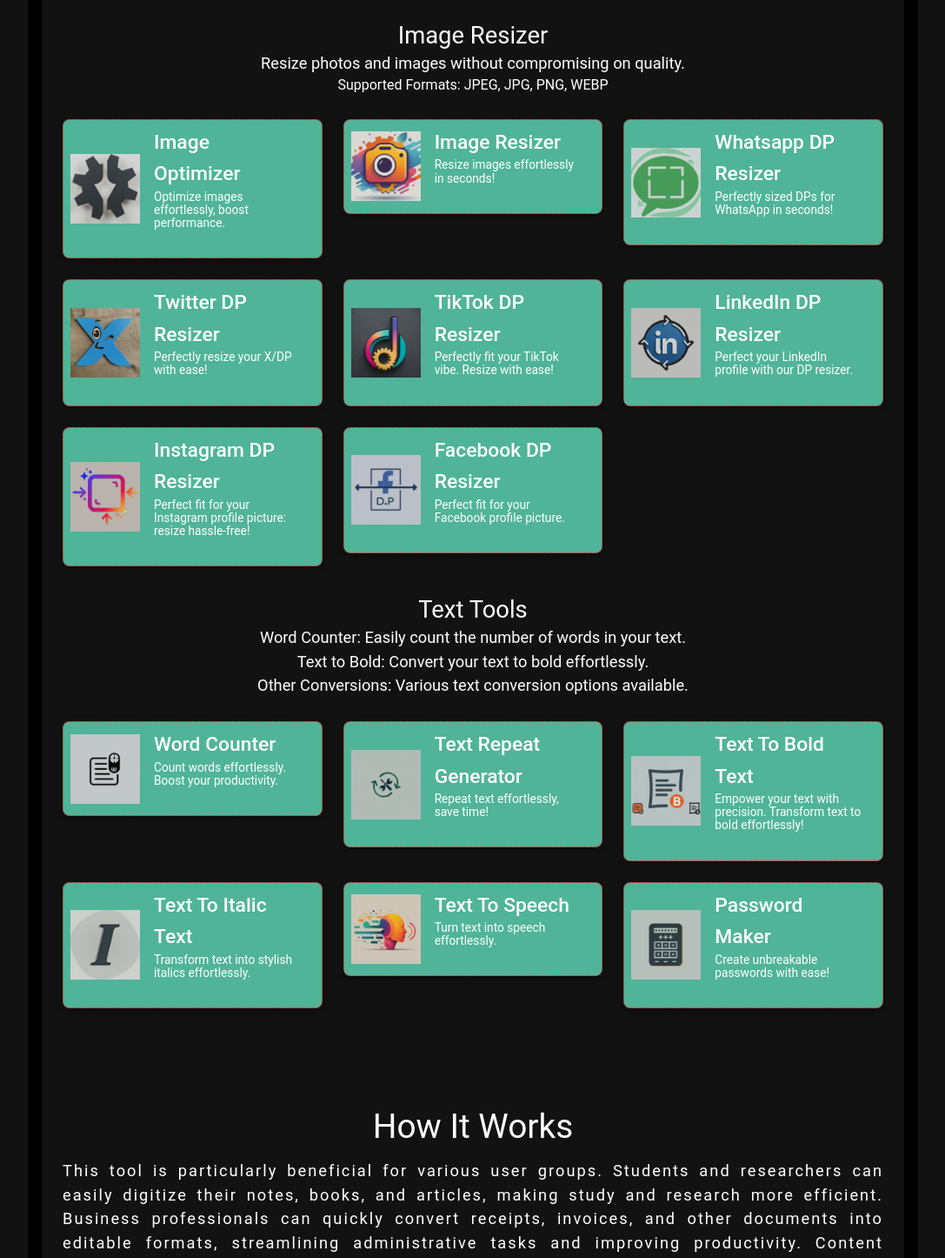
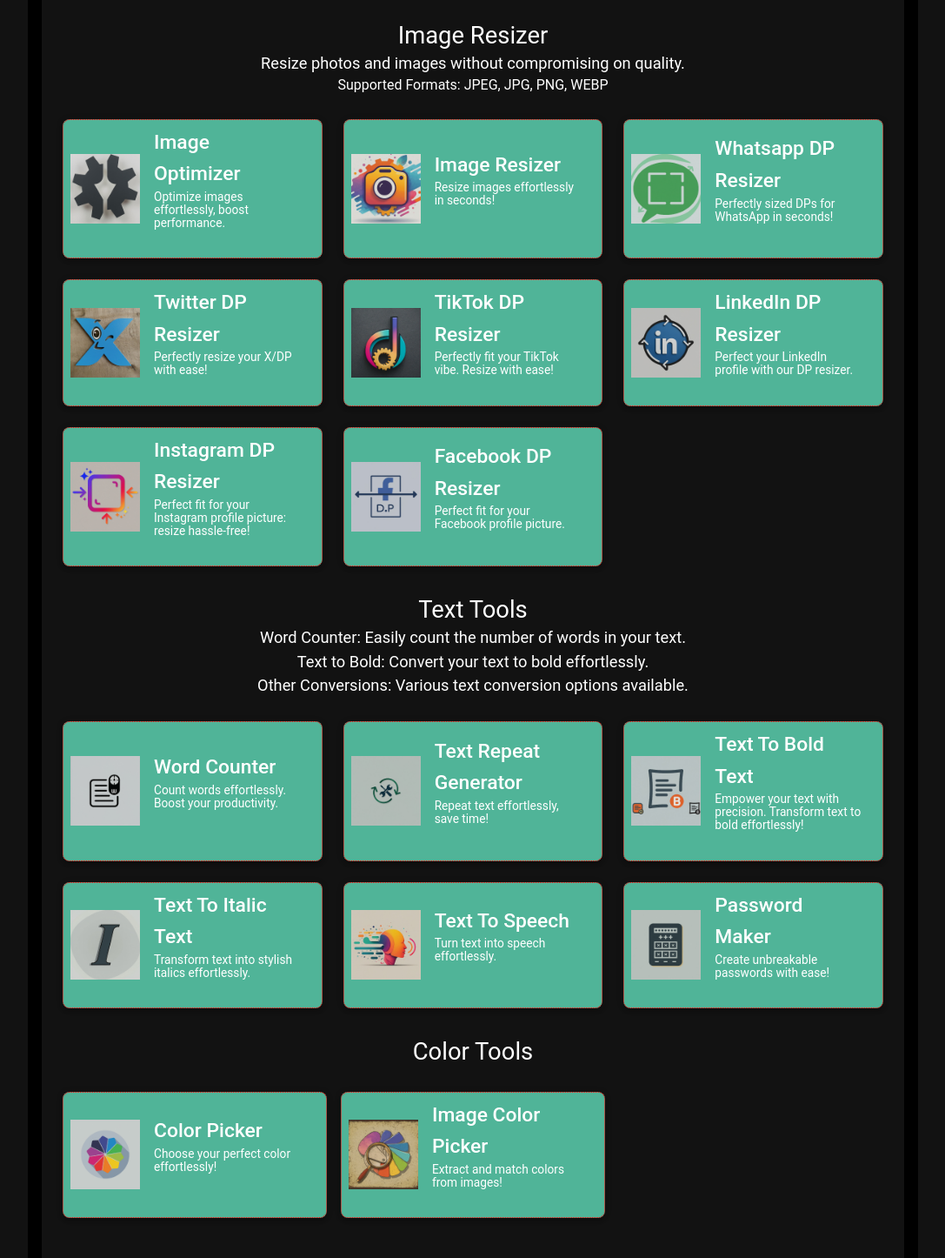
Before and after one commit to sandeepsinghmehra/tool-website, a Next.js app: page / in a window 1280 px wide. Shown: the part 793-2239 px from the top of the page at 87% size, without its empty margins (96-1183 px from the left). Built offline with nearby package versions, Linux system fonts and the light colour scheme; no server answers.

Commit message:
Added added card ui change and added scroll animation

```diff
--- a/src/components/Cards/Card.tsx
+++ b/src/components/Cards/Card.tsx
@@ -31,11 +31,19 @@
         initial="initial"
         animate="animate"
         whileHover="whileHover"
-        sx={{ display: 'flex',
-            alignItems: 'center',
-            maxWidth: 600, margin: 'auto', my: 0, p: 1,
-            backgroundColor: '#50B498',
-            boxShadow: 3, borderRadius: 2, border: '1px dotted red' }}
+        sx={{
+          maxWidth: 600, margin: 'auto', my: 0,
+          display: 'flex',
+          alignItems: 'center',
+          justifyContent: 'space-between',
+          height: '100%',
+          backgroundColor: '#50B498',
+          boxShadow: 3,
+          borderRadius: 2,
+          border: '1px dotted red',
+          p: 1,
+          boxSizing: 'border-box'
+        }}
     >
         <motion.div variants={mediaVariants} initial="initial" animate="animate">
             <CardMedia
--- /dev/null
+++ b/src/components/Home/FeatureColorCard.tsx
@@ -0,0 +1,72 @@
+"use client"
+
+import React from 'react';
+import { Grid, Link } from '@mui/material';
+import { styled } from '@mui/system';
+import { easeOut, motion } from 'framer-motion';
+import CustomCardFeatureHome from '../Cards/Card';
+
+const dataList = [
+    {
+        href: "color-picker",
+        image: "/assets/color-picker.jpeg",
+        title: "Color Picker",
+        description: "Choose your perfect color effortlessly!",
+    },
+    {
+        href: "image-color-picker",
+        image: "/assets/image-color-picker.jpeg",
+        title: "Image Color Picker",
+        description: "Extract and match colors from images!",
+    },
+];
+
+const CustomStyleLink = styled(Link)(({ theme })=> ({
+    color: 'white',
+    textDecoration: 'none',
+    width: '100%',
+    height: "100%",
+    minHeight: '100%',
+    display: 'flex',
+    flexDirection: 'column'
+}))
+
+const FeatureColorCardContainer = () => {
+
+  return (
+    <Grid
+        container
+        spacing={2}
+
+    >
+        { dataList.map((item, index) =>
+            <Grid
+                item
+                xs={12}
+                sm={6}
+                md={4}
+                key={index}
+            >
+                <CustomStyleLink href={item.href}>
+                    <motion.div
+                        initial={{opacity: 0}}
+                        whileInView={{opacity: 1}}
+                        transition={{duration: 0.5, delay: 0.5, ease: easeOut}}
+                        viewport={{ once: true}}
+                        style={{ height: '100%' }}
+                    >
+                        <CustomCardFeatureHome
+                            image={item.image}
+                            title={item.title}
+                            description={item.description}
+                        />
+                    </motion.div>
+                </CustomStyleLink>
+            </Grid>
+        )}
+    </Grid>
+  );
+};
+
+
+export default FeatureColorCardContainer;
--- a/src/components/Home/FeatureImageCard.tsx
+++ b/src/components/Home/FeatureImageCard.tsx
@@ -6,146 +6,90 @@
 import CustomCardFeatureHome from '../Cards/Card';
 import { easeOut, motion } from 'framer-motion';
 
-
+const dataList = [
+  {
+    href: "image-optimize",
+    image: "/assets/image-optimizer.jpeg",
+    title: "Image Optimizer",
+    description: "Optimize images effortlessly, boost performance.",
+  },
+  {
+    href: "image-resizer",
+    image: "/assets/image-resizer.jpeg",
+    title: "Image Resizer",
+    description: "Resize images effortlessly in seconds!",
+  },
+  {
+    href: "image-optimize/whatsapp",
+    image: "/assets/whatsapp-tool.jpeg",
+    title: "Whatsapp DP Resizer",
+    description: "Perfectly sized DPs for WhatsApp in seconds!",
+  },
+  {
+    href: "image-optimize/twitter",
+    image: "/assets/x-tools.jpeg",
+    title: "Twitter DP Resizer",
+    description: "Perfectly resize your X/DP with ease!",
+  },
+  {
+    href: "image-optimize/tiktok",
+    image: "/assets/tiktok-tools.jpeg",
+    title: "TikTok DP Resizer",
+    description: "Perfectly fit your TikTok vibe. Resize with ease!",
+  },
+  {
+    href: "image-optimize/linkedin",
+    image: "/assets/linkedIn-tools.jpeg",
+    title: "LinkedIn DP Resizer",
+    description: "Perfect your LinkedIn profile with our DP resizer.",
+  },
+  {
+    href: "image-optimize/instagram",
+    image: "/assets/insta-tools.jpeg",
+    title: "Instagram DP Resizer",
+    description: "Perfect fit for your Instagram profile picture: resize hassle-free!",
+  },
+  {
+    href: "image-optimize/facebook",
+    image: "/assets/fb-tools.jpeg",
+    title: "Facebook DP Resizer",
+    description: "Perfect fit for your Facebook profile picture.",
+  },
+]
 const CustomStyleLink = styled(Link)(({ theme })=> ({
   color: 'white',
   textDecoration: 'none',
-  width: '100%'
+  width: '100%',
+  height: "100%",
+  minHeight: '100%',
+  display: 'flex',
+  flexDirection: 'column'
 }))
 
 const FeatureImageCardContainer = () => {
 
   return (
     <Grid container spacing={3}>
-      <Grid item xs={12} sm={6} md={4}>
-        <CustomStyleLink href={"image-optimize"}>
+      {dataList.map((item, index) =>
+        <Grid item xs={12} sm={6} md={4} key={index}>
+          <CustomStyleLink href={item.href}>
             <motion.div
               initial={{opacity: 0}}
               whileInView={{opacity: 1}}
               transition={{duration: 0.5, delay: 0.5, ease: easeOut}}
               viewport={{ once: true}}
+              style={{ height: '100%' }}
             >
               <CustomCardFeatureHome
-              image={"/assets/image-optimizer.jpeg"}
-              title={"Image Optimizer"}
-              description={"Optimize images effortlessly, boost performance."}
+                image={item.image}
+                title={item.title}
+                description={item.description}
               />
 
             </motion.div>
           </CustomStyleLink>
         </Grid>
-      <Grid item xs={12} sm={6} md={4}>
-        <CustomStyleLink href={"image-resizer"}>
-          <motion.div
-            initial={{opacity: 0}}
-            whileInView={{opacity: 1}}
-            transition={{duration: 0.5, delay: 0.65, ease: easeOut}}
-            viewport={{ once: true}}
-          >
-            <CustomCardFeatureHome
-              image={"/assets/image-resizer.jpeg"}
-              title={"Image Resizer"}
-              description={"Resize images effortlessly in seconds!"}
-            />
-          </motion.div>
-        </CustomStyleLink>
-      </Grid>
-      <Grid item xs={12} sm={6} md={4}>
-        <CustomStyleLink href={"image-optimize/whatsapp"}>
-          <motion.div
-            initial={{opacity: 0}}
-            whileInView={{opacity: 1}}
-            transition={{duration: 0.5, delay: 0.75, ease: easeOut}}
-            viewport={{ once: true}}
-          >
-            <CustomCardFeatureHome
-              image={"/assets/whatsapp-tool.jpeg"}
-              title={"Whatsapp DP Resizer"}
-              description={"Perfectly sized DPs for WhatsApp in seconds!"}
-            />
-          </motion.div>
-        </CustomStyleLink>
-      </Grid>
-      <Grid item  xs={12} sm={6} md={4}>
-        <CustomStyleLink href={"image-optimize/twitter"}>
-          <motion.div
-            initial={{opacity: 0}}
-            whileInView={{opacity: 1}}
-            transition={{duration: 0.5, delay: 0.5, ease: easeOut}}
-            viewport={{ once: true}}
-          >
-            <CustomCardFeatureHome
-              image={"/assets/x-tools.jpeg"}
-              title={"Twitter DP Resizer"}
-              description={"Perfectly resize your X/DP with ease!"}
-            />
-          </motion.div>
-        </CustomStyleLink>
-      </Grid>
-      <Grid item xs={12} sm={6} md={4}>
-        <CustomStyleLink href={"image-optimize/tiktok"}>
-          <motion.div
-            initial={{opacity: 0}}
-            whileInView={{opacity: 1}}
-            transition={{duration: 0.5, delay: 0.65, ease: easeOut}}
-            viewport={{ once: true}}
-          >
-            <CustomCardFeatureHome
-              image={"/assets/tiktok-tools.jpeg"}
-              title={"TikTok DP Resizer"}
-              description={"Perfectly fit your TikTok vibe. Resize with ease!"}
-            />
-          </motion.div>
-        </CustomStyleLink>
-      </Grid>
-      <Grid item xs={12} sm={6} md={4} >
-        <CustomStyleLink href={"image-optimize/linkedin"}>
-          <motion.div
-            initial={{opacity: 0}}
-            whileInView={{opacity: 1}}
-            transition={{duration: 0.5, delay: 0.75, ease: easeOut}}
-            viewport={{ once: true}}
-          >
-            <CustomCardFeatureHome
-              image={"/assets/linkedIn-tools.jpeg"}
-              title={"LinkedIn DP Resizer"}
-              description={"Perfect your LinkedIn profile with our DP resizer."}
-            />
-          </motion.div>
-        </CustomStyleLink>
-      </Grid>
-      <Grid item xs={12} sm={6} md={4}>
-        <CustomStyleLink href={"image-optimize/instagram"}>
-          <motion.div
-            initial={{opacity: 0}}
-            whileInView={{opacity: 1}}
-            transition={{duration: 0.5, delay: 0.5, ease: easeOut}}
-            viewport={{ once: true}}
-          >
-            <CustomCardFeatureHome
-              image={"/assets/insta-tools.jpeg"}
-              title={"Instagram DP Resizer"}
-              description={"Perfect fit for your Instagram profile picture: resize hassle-free!"}
-            />
-          </motion.div>
-        </CustomStyleLink>
-      </Grid>
-      <Grid item xs={12} sm={6} md={4}>
-        <CustomStyleLink href={"image-optimize/facebook"}>
-          <motion.div
-            initial={{opacity: 0}}
-            whileInView={{opacity: 1}}
-            transition={{duration: 0.5, delay: 0.65, ease: easeOut}}
-            viewport={{ once: true}}
-          >
-            <CustomCardFeatureHome
-              image={"/assets/fb-tools.jpeg"}
-              title={"Facebook DP Resizer"}
-              description={"Perfect fit for your Facebook profile picture."}
-            />
-          </motion.div>
-        </CustomStyleLink>
-      </Grid>
+      )}
     </Grid>
   );
 };
--- a/src/components/Home/FeatureTextCard.tsx
+++ b/src/components/Home/FeatureTextCard.tsx
@@ -6,112 +6,77 @@
 import CustomCardFeatureHome from '../Cards/Card';
 import { easeOut, motion } from 'framer-motion';
 
+const dataList = [
+    {
+        href: "word-counter",
+        image: "/assets/word-counter.jpeg",
+        title: "Word Counter",
+        description: "Count words effortlessly. Boost your productivity.",
+    },
+    {
+        href: "text-repeater",
+        image: "/assets/text-repeater.jpeg",
+        title: "Text Repeat Generator",
+        description: "Repeat text effortlessly, save time!",
+    },
+    {
+        href: "/text-to-bold",
+        image: "/assets/text-bold.jpeg",
+        title: "Text To Bold Text",
+        description: "Empower your text with precision. Transform text to bold effortlessly!",
+    },
+    {
+        href: "/text-to-italic",
+        image: "/assets/text-italic.jpeg",
+        title: "Text To Italic Text",
+        description: "Transform text into stylish italics effortlessly.",
+    },
+    {
+        href: "/text-to-audio",
+        image: "/assets/text-speech.jpeg",
+        title: "Text To Speech",
+        description: "Turn text into speech effortlessly.",
+    },
+    {
+        href: "password-generator",
+        image: "/assets/password-generator.jpeg",
+        title: "Password Maker",
+        description: "Create unbreakable passwords with ease!",
+    },
+];
 const CustomStyleLink = styled(Link)(({ theme })=> ({
   color: 'white',
   textDecoration: 'none',
-  width: '100%'
+  width: '100%',
+  height: "100%",
+  minHeight: '100%',
+  display: 'flex',
+  flexDirection: 'column',
 }))
 
 const FeatureTextCardContainer = () => {
 
   return (
     <Grid container spacing={3}>
-        <Grid item xs={12} sm={6} md={4}>
-            <CustomStyleLink href={"word-counter"}>
+        {dataList.map((item, index) =>
+            <Grid item xs={12} sm={6} md={4} key={index}>
+                <CustomStyleLink href={item.href}>
                     <motion.div
                         initial={{opacity: 0}}
                         whileInView={{opacity: 1}}
                         transition={{duration: 0.5, delay: 0.5, ease: easeOut}}
                         viewport={{ once: true}}
+                        style={{ height: '100%' }}
                     >
                         <CustomCardFeatureHome
-                        image={"/assets/word-counter.jpeg"}
-                        title={"Word Counter"}
-                        description={"Count words effortlessly. Boost your productivity."}
+                            image={item.image}
+                            title={item.title}
+                            description={item.description}
                         />
                     </motion.div>
                 </CustomStyleLink>
             </Grid>
-        <Grid item xs={12} sm={6} md={4}>
-            <CustomStyleLink href={"text-repeater"}>
-                <motion.div
-                    initial={{opacity: 0}}
-                    whileInView={{opacity: 1}}
-                    transition={{duration: 0.5, delay: 0.65, ease: easeOut}}
-                    viewport={{ once: true}}
-                >
-                    <CustomCardFeatureHome
-                        image={"/assets/text-repeater.jpeg"}
-                        title={"Text Repeat Generator"}
-                        description={"Repeat text effortlessly, save time!"}
-                    />
-                </motion.div>
-            </CustomStyleLink>
-        </Grid>
-        <Grid item xs={12} sm={6} md={4}>
-            <CustomStyleLink href={"/text-to-bold"}>
-                <motion.div
-                    initial={{opacity: 0}}
-                    whileInView={{opacity: 1}}
-                    transition={{duration: 0.5, delay: 0.75, ease: easeOut}}
-                    viewport={{ once: true}}
-                >
-                    <CustomCardFeatureHome
-                        image={"/assets/text-bold.jpeg"}
-                        title={"Text To Bold Text"}
-                        description={"Empower your text with precision. Transform text to bold effortlessly!"}
-                    />
-                </motion.div>
-            </CustomStyleLink>
-        </Grid>
-        <Grid item xs={12} sm={6} md={4}>
-            <CustomStyleLink href={"/text-to-italic"}>
-                <motion.div
-                    initial={{opacity: 0}}
-                    whileInView={{opacity: 1}}
-                    transition={{duration: 0.5, delay: 0.5, ease: easeOut}}
-                    viewport={{ once: true}}
-                >
-                    <CustomCardFeatureHome
-                        image={"/assets/text-italic.jpeg"}
-                        title={"Text To Italic Text"}
-                        description={"Transform text into stylish italics effortlessly."}
-                    />
-                </motion.div>
-            </CustomStyleLink>
-        </Grid>
-        <Grid item xs={12} sm={6} md={4}>
-            <CustomStyleLink href={"/text-to-audio"}>
-                <motion.div
-                    initial={{opacity: 0}}
-                    whileInView={{opacity: 1}}
-                    transition={{duration: 0.5, delay: 0.65, ease: easeOut}}
-                    viewport={{ once: true}}
-                >
-                    <CustomCardFeatureHome
-                        image={"/assets/text-speech.jpeg"}
-                        title={"Text To Speech"}
-                        description={"Turn text into speech effortlessly."}
-                    />
-                </motion.div>
-            </CustomStyleLink>
-        </Grid>
-        <Grid item xs={12} sm={6} md={4}>
-            <CustomStyleLink href={"password-generator"}>
-                <motion.div
-                    initial={{opacity: 0}}
-                    whileInView={{opacity: 1}}
-                    transition={{duration: 0.5, delay: 0.5, ease: easeOut}}
-                    viewport={{ once: true}}
-                >
-                    <CustomCardFeatureHome
-                        image={"/assets/password-generator.jpeg"}
-                        title={"Password Maker"}
-                        description={"Create unbreakable passwords with ease!"}
-                    />
-                </motion.div>
-            </CustomStyleLink>
-        </Grid>
+        )}
     </Grid>
   );
 };
--- a/src/components/Home/Features.tsx
+++ b/src/components/Home/Features.tsx
@@ -1,11 +1,12 @@
 "use client"
 
-import React from 'react';
+import React, { useRef } from 'react';
 import { Box, Typography, Container, List, ListItem, ListItemText } from '@mui/material';
 import { styled } from '@mui/system';
-import { easeOut, motion } from 'framer-motion';
+import { easeOut, motion, useScroll, useTransform } from 'framer-motion';
 import FeatureImageCardContainer from './FeatureImageCard';
 import FeatureTextCardContainer from './FeatureTextCard';
+import FeatureColorCardContainer from './FeatureColorCard';
 
 
 // Create a styled motion div for the section container
@@ -20,6 +21,27 @@
 }));
 
 const FeaturesSection = () => {
+  const imageRef = useRef<HTMLDivElement>(null);
+  const textRef = useRef<HTMLDivElement>(null);
+  const colorRef = useRef<HTMLDivElement>(null);
+  const imageScroll = useScroll({
+    target: imageRef,
+    offset: ["0 1", "1.8 1"],
+  });
+  const textScroll = useScroll({
+    target: textRef,
+    offset: ["0 1", "1.8 1"],
+  });
+  const colorScroll = useScroll({
+    target: colorRef,
+    offset: ["0 1", "1.6 1"],
+  });
+  const scaleImageProgress = useTransform(imageScroll.scrollYProgress, [0, 1], [0.7, 1]);
+  const opacityImageProgress = useTransform(imageScroll.scrollYProgress, [0, 1], [0.6, 1]);
+  const scaleTextProgress = useTransform(textScroll.scrollYProgress, [0, 1], [0.7, 1]);
+  const opacityTextProgress = useTransform(textScroll.scrollYProgress, [0, 1], [0.6, 1]);
+  const scaleColorProgress = useTransform(colorScroll.scrollYProgress, [0, 1], [0.7, 1]);
+  const opacityColorProgress = useTransform(colorScroll.scrollYProgress, [0, 1], [0.6, 1]);
   return (
     <SectionContainer
       initial={{ opacity: 0 }}
@@ -38,10 +60,15 @@
           </Typography>
         </motion.div>
         <motion.div
-          initial={{opacity: 0}}
-          whileInView={{opacity: 1}}
-          transition={{duration: 0.5, delay: 0.4, ease: easeOut, type: 'spring', stiffness: 80}}
-          viewport={{ once: true}}
+          // initial={{opacity: 0}}
+          // whileInView={{opacity: 1}}
+          // transition={{duration: 0.5, delay: 0.4, ease: easeOut, type: 'spring', stiffness: 80}}
+          // viewport={{ once: true}}
+          ref={imageRef}
+          style={{
+            scale: scaleImageProgress,
+            opacity: opacityImageProgress,
+          }}
         >
           <FeatureBox>
             <Typography variant="h5" component="h3">
@@ -69,10 +96,15 @@
           </FeatureBox>
         </motion.div>
         <motion.div
-          initial={{opacity: 0}}
-          whileInView={{opacity: 1}}
-          transition={{duration: 0.5, delay: 0.4, ease: easeOut, type: 'spring', stiffness: 80}}
-          viewport={{ once: true}}
+          // initial={{opacity: 0}}
+          // whileInView={{opacity: 1}}
+          // transition={{duration: 0.5, delay: 0.4, ease: easeOut, type: 'spring', stiffness: 80}}
+          // viewport={{ once: true}}
+          ref={textRef}
+          style={{
+            scale: scaleTextProgress,
+            opacity: opacityTextProgress,
+          }}
         >
           <FeatureBox>
             <Typography variant="h5" component="h3">
@@ -91,6 +123,25 @@
             <FeatureTextCardContainer />
           </FeatureBox>
         </motion.div>
+        <motion.div
+          // initial={{opacity: 0}}
+          // whileInView={{opacity: 1}}
+          // transition={{duration: 0.5, delay: 0.4, ease: easeOut, type: 'spring', stiffness: 80}}
+          // viewport={{ once: true}}
+          ref={colorRef}
+          style={{
+            scale: scaleColorProgress,
+            opacity: opacityColorProgress,
+          }}
+        >
+          <FeatureBox>
+            <Typography variant="h5" component="h3">
+              Color Tools
+            </Typography>
+            <br />
+            <FeatureColorCardContainer />
+          </FeatureBox>
+        </motion.div>
       </Container>
     </SectionContainer>
   );
```
Also changed, not shown: public/assets/color-picker.jpeg (added), public/assets/image-color-picker.jpeg (added). Lines whose indentation alone changed are shown as unchanged.
